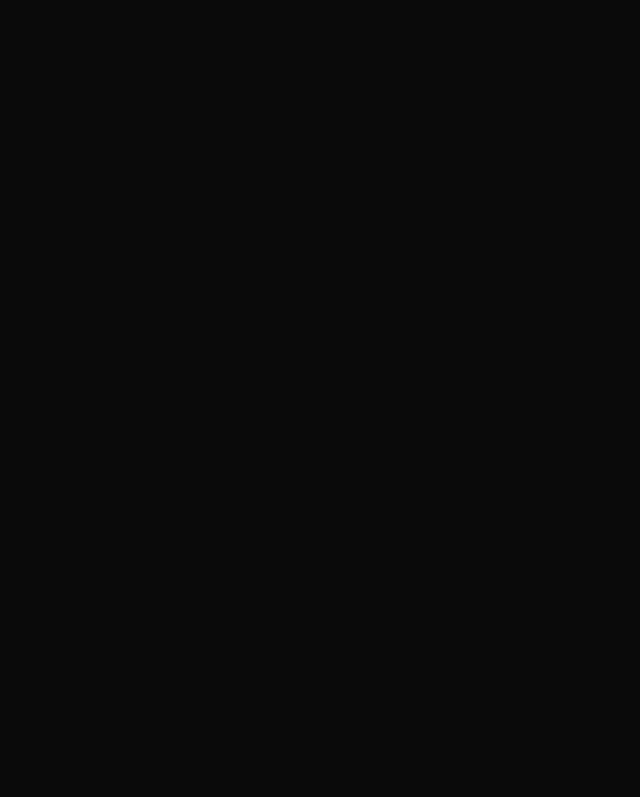
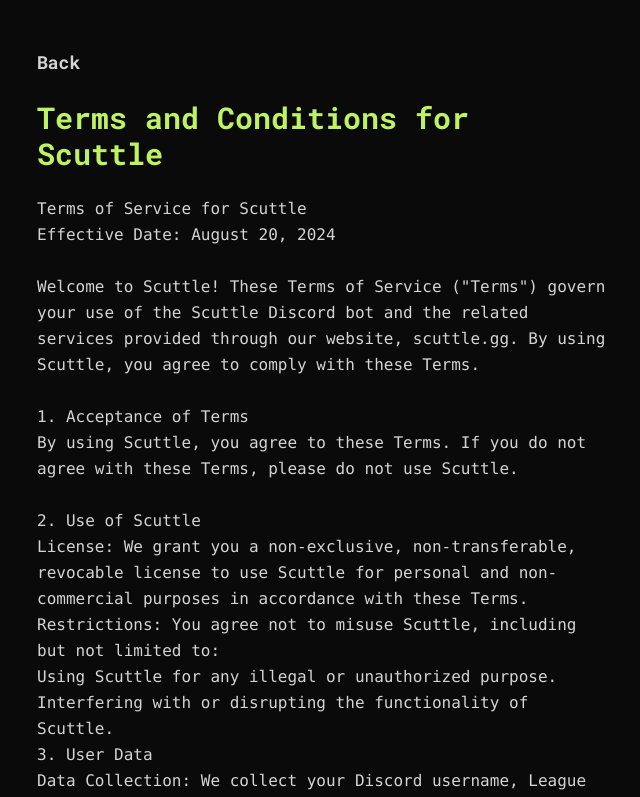
Before and after one commit to Skillet-Studios/scuttle-web, a React (Create React App) app: page /tos in a window 1280 px wide. Before the commit this address had no page. Shown: the top 797 px of the page, without its empty margins (315-955 px from the left). Built offline with nearby package versions, Linux system fonts and the light colour scheme.

Commit message:
(new) tos and privpol pages

```diff
--- a/src/App.js
+++ b/src/App.js
@@ -2,12 +2,16 @@
 import React from "react";
 import { BrowserRouter as Router, Route, Routes } from "react-router-dom";
 import Home from "./pages/Home";
+import PrivacyPolicy from "./pages/PrivacyPolicy";
+import TOS from "./pages/TOS";
 
 function App() {
   return (
     <Router>
       <Routes>
         <Route path="/" element={<Home />} />
+        <Route path="/privacy-policy" element={<PrivacyPolicy />} />
+        <Route path="/tos" element={<TOS />} />
       </Routes>
     </Router>
   );
--- /dev/null
+++ b/src/pages/PrivacyPolicy.js
@@ -0,0 +1,47 @@
+const PrivacyPolicy = () => {
+  return (
+    <main className="max-w-2xl mx-auto">
+      <div className="p-12">
+        <a
+          href="/"
+          className="btn btn-ghost text-neutral-300 text-lg font-bold hover:text-white"
+        >
+          Back
+        </a>
+        <h1 className="text-3xl font-extrabold py-6 text-lime-300">
+          Privacy Policy for Scuttle
+        </h1>
+
+        <pre className="leading-relaxed whitespace-pre-wrap text-neutral-300">
+          {`Privacy Policy for Scuttle
+Effective Date: August 20, 2024
+
+Thank you for using Scuttle. This Privacy Policy explains how we collect, use, and protect your information when you use our Discord bot.
+
+Information We Collect
+User Data: We collect your Discord username, League of Legends username, and League of Legends match data.
+Non-Personal Data: We collect the Discord server ID where Scuttle is used.
+Purpose of Data Collection
+We collect your data solely for match analytics to provide you with insights and information related to your League of Legends matches.
+
+Data Sharing
+We do not share your data with any other parties. Your information is used exclusively for the purposes described in this Privacy Policy.
+
+Children's Privacy
+We do not knowingly collect any personal data from children under the age of 13. If we discover that we have collected such data, we will take steps to delete it promptly.
+
+Updates to This Privacy Policy
+We may update this Privacy Policy from time to time. When we do, we will notify you via email.
+
+Contact Information
+If you have any questions or concerns about this Privacy Policy, please contact us at eduardoandresalba@gmail.com.
+
+
+By using Scuttle, you consent to the terms of this Privacy Policy.`}
+        </pre>
+      </div>
+    </main>
+  );
+};
+
+export default PrivacyPolicy;
--- /dev/null
+++ b/src/pages/TOS.js
@@ -0,0 +1,58 @@
+const TOS = () => {
+  return (
+    <main className="max-w-2xl mx-auto">
+      <div className="p-12">
+        <a
+          href="/"
+          className="btn btn-ghost text-neutral-300 text-lg font-bold hover:text-white"
+        >
+          Back
+        </a>
+        <h1 className="text-3xl font-extrabold py-6 text-lime-300">
+          Terms and Conditions for Scuttle
+        </h1>
+
+        <pre className="leading-relaxed whitespace-pre-wrap text-neutral-300">
+          {`Terms of Service for Scuttle
+Effective Date: August 20, 2024
+
+Welcome to Scuttle! These Terms of Service ("Terms") govern your use of the Scuttle Discord bot and the related services provided through our website, scuttle.gg. By using Scuttle, you agree to comply with these Terms.
+
+1. Acceptance of Terms
+By using Scuttle, you agree to these Terms. If you do not agree with these Terms, please do not use Scuttle.
+
+2. Use of Scuttle
+License: We grant you a non-exclusive, non-transferable, revocable license to use Scuttle for personal and non-commercial purposes in accordance with these Terms.
+Restrictions: You agree not to misuse Scuttle, including but not limited to:
+Using Scuttle for any illegal or unauthorized purpose.
+Interfering with or disrupting the functionality of Scuttle.
+3. User Data
+Data Collection: We collect your Discord username, League of Legends username, League of Legends match data, and the Discord server ID. For more details, please refer to our Privacy Policy.
+Data Usage: Your data is used solely for match analytics and improving the services provided by Scuttle.
+4. User Responsibilities
+Account Security: You are responsible for maintaining the confidentiality of your Discord account credentials and for any activities that occur under your account.
+Compliance: You must comply with all applicable laws and regulations when using Scuttle.
+5. Modifications to the Service
+We reserve the right to modify, suspend, or discontinue Scuttle at any time with or without notice. We are not liable for any such modifications, suspensions, or discontinuations.
+
+6. Termination
+We may terminate or suspend your access to Scuttle at any time, with or without cause, and without prior notice.
+
+7. Limitation of Liability
+Scuttle is provided "as is" and "as available." We make no warranties or representations about the accuracy or completeness of the content provided by Scuttle. To the fullest extent permitted by law, we disclaim all liability for any damages arising out of or in connection with your use of Scuttle.
+
+8. Governing Law
+These Terms are governed by and construed in accordance with the laws of The United States of America, without regard to its conflict of law principles.
+
+9. Changes to the Terms
+We may update these Terms from time to time. When we do, we will notify you via email or through a notice on our website.
+
+10. Contact Information
+If you have any questions about these Terms, please contact us at eduardoandresalba@gmail.com.`}
+        </pre>
+      </div>
+    </main>
+  );
+};
+
+export default TOS;
```
